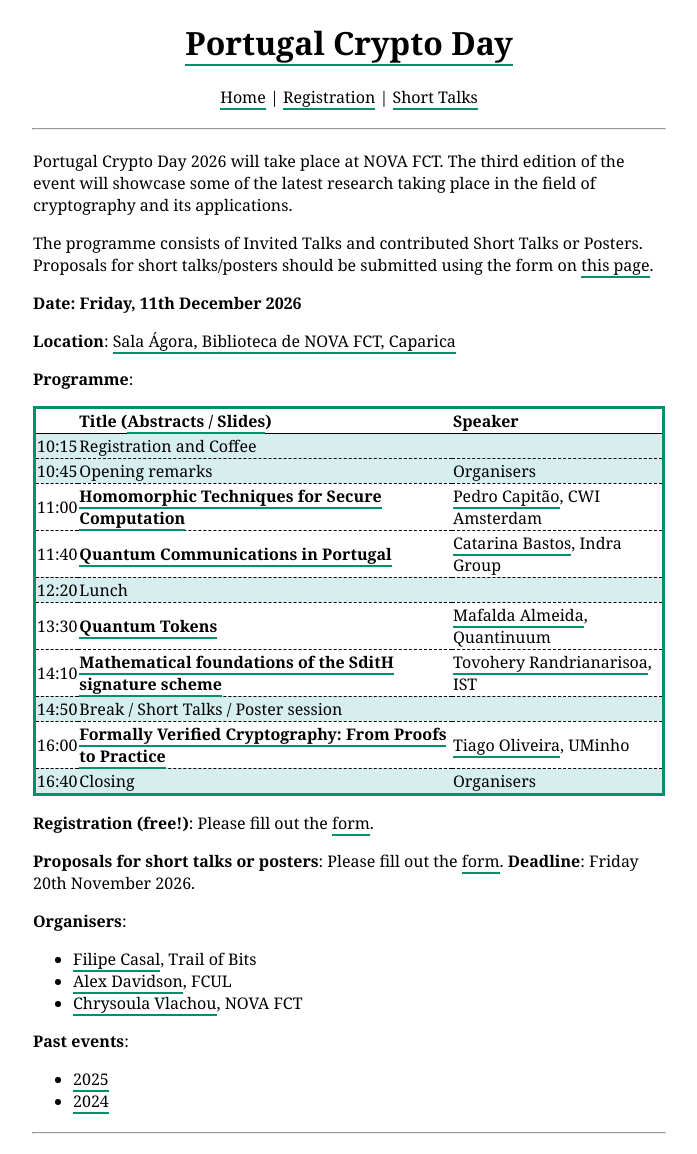
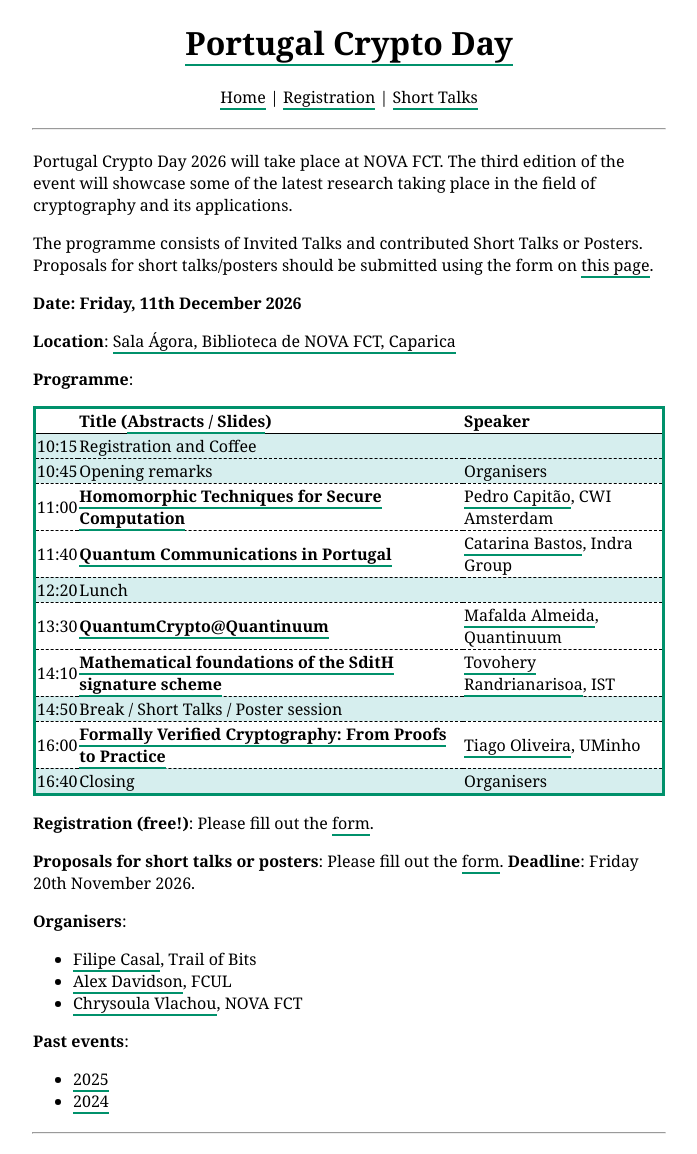
Before and after one commit to cryptoday-pt/cryptoday-pt.github.io, a Jekyll site: the page built from index.html, in a window 1280 px wide. Shown: the whole page, without its empty margins (291-988 px from the left). Built offline with Jekyll 4.4.1, drawn with Linux system fonts in a browser that asks for light colours; the list of posts is cut into pages by our own code.

Commit message:
update website

```diff
--- a/abstracts/index.html
+++ b/abstracts/index.html
@@ -20,7 +20,7 @@ layout: default
 <p>Abstract: In this talk I will present the status on quantum communications in Portugal. From the Laboratory to the operational network what has been done through the main actors in industry, academia and public institutions in Portugal. Starting with the development of national technology under a European Defence project, DISCRETION, to the deployment of the first EuroQCI (the European Quantum Communication Infrastructure) segment in Portugal, PTQCI. I will show that quantum communications is no longer a science project, but it is on the heart of sovereignty in Europe.</p>
 
 <section id="almeida"></section>
-<h3>Quantum Tokens</h3>
+<h3>QuantumCrypto@Quantinuum</h3>
 <p>Speaker: Mafalda Almeida (<a href="#">Slides</a>)</p>
 <p>Bio: TBD.</p>
 <p>Abstract: TBD.</p>
--- a/index.html
+++ b/index.html
@@ -49,7 +49,7 @@ Portugal Crypto Day 2026 will take place at NOVA FCT. The third edition of the e
         </tr>
         <tr>
             <td>13:30</td>
-            <td><b><a href="https://cryptoday.pt/abstracts#almeida">Quantum Tokens</b></td>
+            <td><b><a href="https://cryptoday.pt/abstracts#almeida">QuantumCrypto@Quantinuum</b></td>
             <td><a href="#">Mafalda Almeida</a>, Quantinuum</td>
         </tr>
         <tr>
```
